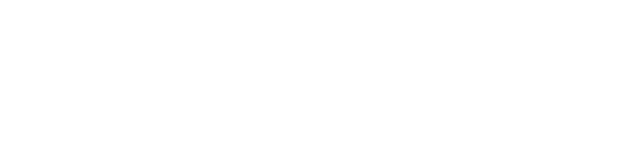
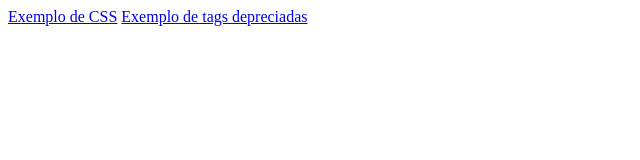
Before and after one commit to Nadoroski-G/proway-html-avancado, a plain HTML site: page index.html in a window 1280 px wide. Shown: the whole page, without its empty margins (0-640 px from the left). Drawn offline with Linux system fonts and the light colour scheme.

Commit message:
Adicionado links de navegação da pagina home

```diff
--- a/index.html
+++ b/index.html
@@ -6,6 +6,7 @@
     <title>Curso Html Avançado</title>
 </head>
 <body>
-
+   <a href="html-depreciado/index.html">Exemplo de CSS</a>
+   <a href="html-depreciado/antigo.html">Exemplo de tags depreciadas</a>
 </body>
 </html>
```
